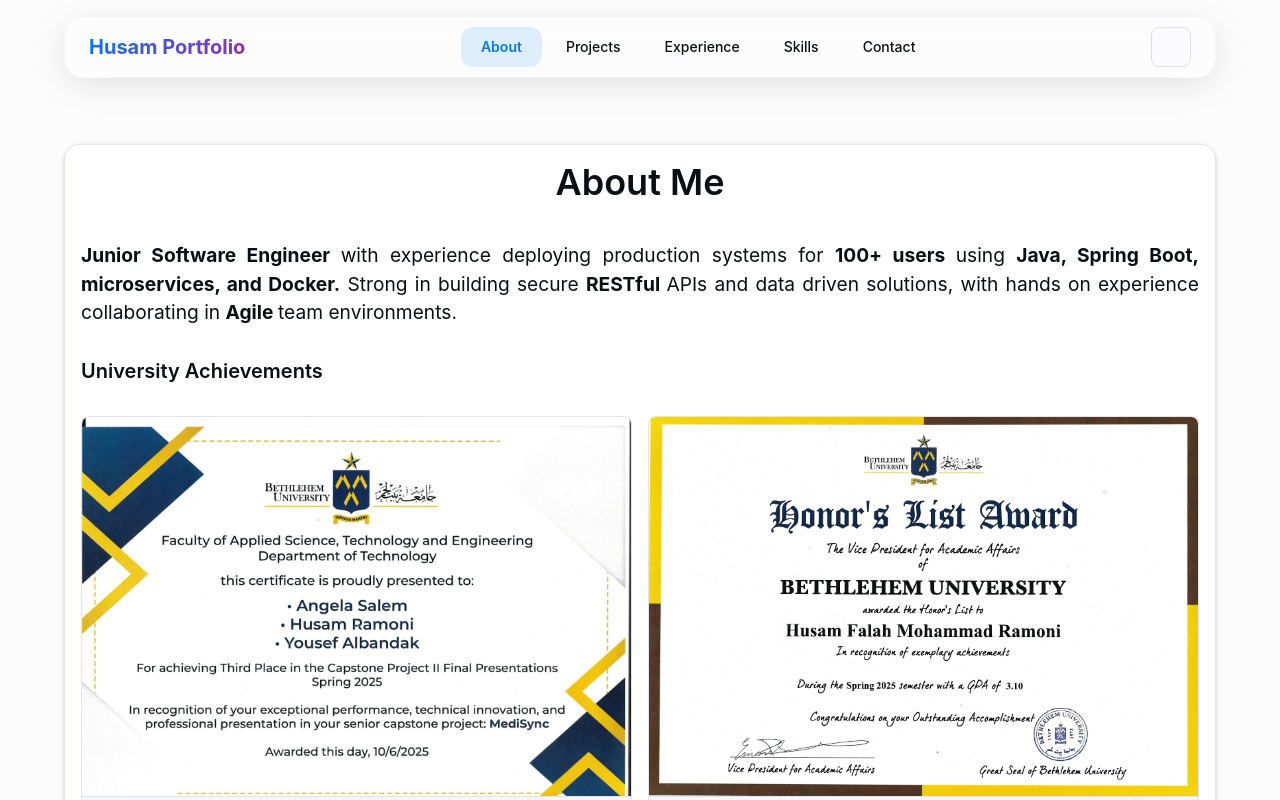
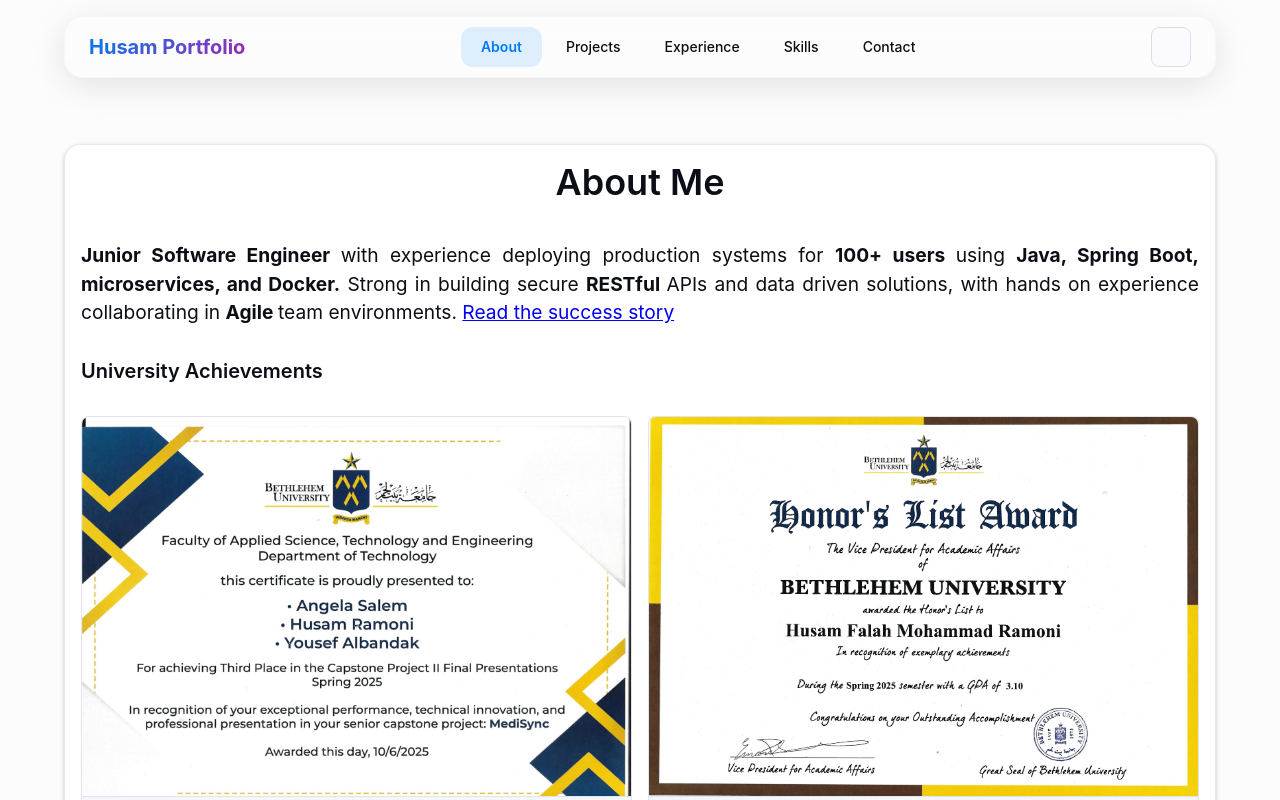
Before and after one commit to RamHusam111/My-Portfolio, a React (Vite) app: page / in a window 1280 px wide. Shown: the top 800 px of the page. Built offline with nearby package versions, Linux system fonts and the light colour scheme; some icons are missing.

Commit message:
added success story url

```diff
--- a/src/components/sections/AboutMe.section.jsx
+++ b/src/components/sections/AboutMe.section.jsx
@@ -2,7 +2,7 @@
 import Typography from '@mui/material/Typography';
 import Stack from '@mui/material/Stack';
 import ContactWebsites from '../ContactWebsites';
-import { ABOUT_ME_CARDS, ABOUT_ME_PARAGRAPH } from '../../constants';
+import {ABOUT_ME_CARDS, ABOUT_ME_PARAGRAPH, SUCCESS_STORY_URL} from '../../constants';
 import Grid from '@mui/material/Grid';
 import CertificationsCard from '../cards/CertificationsCard';
 import Card from '@mui/material/Card';
@@ -16,7 +16,7 @@
           About Me
         </Typography>
         <Typography variant='body1' gutterBottom sx={{ textAlign: 'justify', textSizeAdjust: 'auto', fontSize: '1.2rem' }}>
-          {ABOUT_ME_PARAGRAPH}
+          {ABOUT_ME_PARAGRAPH} <a href={SUCCESS_STORY_URL} target="_blank" rel="noopener noreferrer">Read the success story</a>
         </Typography>
         <Typography variant='h5' gutterBottom>
           University Achievements
--- a/src/constants.jsx
+++ b/src/constants.jsx
@@ -5,11 +5,14 @@
 import third_place from './assets/images/third_place.jpeg';
 import techSpot from './assets/images/techSpot.jpeg';
 import automation from './assets/images/automation.webp';
+import Typography from "@mui/material/Typography";
+import React from "react";
 
 export const PORTFOLIO_TITLE = 'Husam Portfolio';
 export const LINKEDIN_URL = 'https://www.linkedin.com/in/husam-ramoni';
 export const GITHUB_URL = 'https://github.com/RamHusam111';
 export const EMAIL = 'husamramoni@gmail.com';
+export const SUCCESS_STORY_URL = 'https://www.bethlehem.edu/2026/02/27/software-engineering-hospital-system-deployment/';
 
 export const SECTIONS = [
     { id: 'about', label: 'About' },
```
